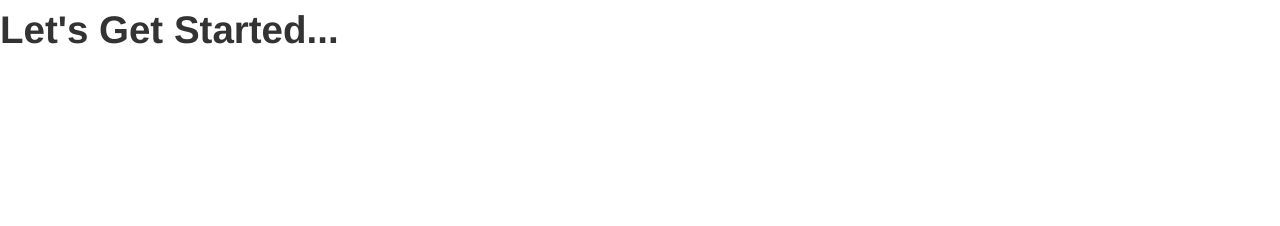
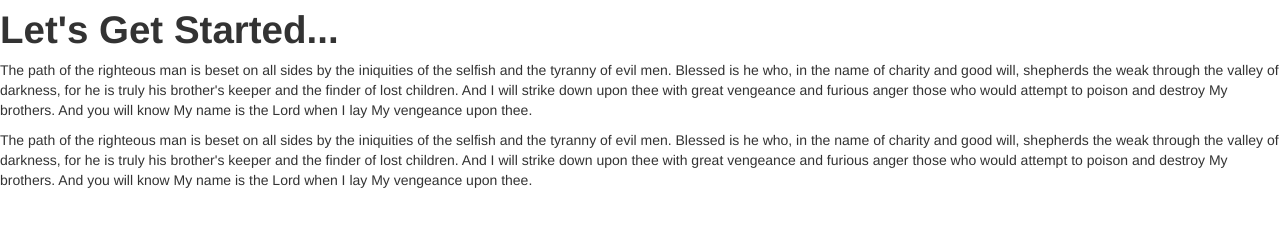
Before and after one commit to greencabbagemac/378-Starter-Template, a plain HTML site: page index.html in a window 1280 px wide. Drawn offline with nearby package versions, Linux system fonts and the light colour scheme.

Commit message:
Added content
*Lorem Ipsum

```diff
--- a/index.html
+++ b/index.html
@@ -9,7 +9,9 @@
   <body>
     <h1>Let's Get Started...</h1>
 
+    <p>The path of the righteous man is beset on all sides by the iniquities of the selfish and the tyranny of evil men. Blessed is he who, in the name of charity and good will, shepherds the weak through the valley of darkness, for he is truly his brother's keeper and the finder of lost children. And I will strike down upon thee with great vengeance and furious anger those who would attempt to poison and destroy My brothers. And you will know My name is the Lord when I lay My vengeance upon thee. </p>
 
+     <p>The path of the righteous man is beset on all sides by the iniquities of the selfish and the tyranny of evil men. Blessed is he who, in the name of charity and good will, shepherds the weak through the valley of darkness, for he is truly his brother's keeper and the finder of lost children. And I will strike down upon thee with great vengeance and furious anger those who would attempt to poison and destroy My brothers. And you will know My name is the Lord when I lay My vengeance upon thee. </p>
 
 
 
```
